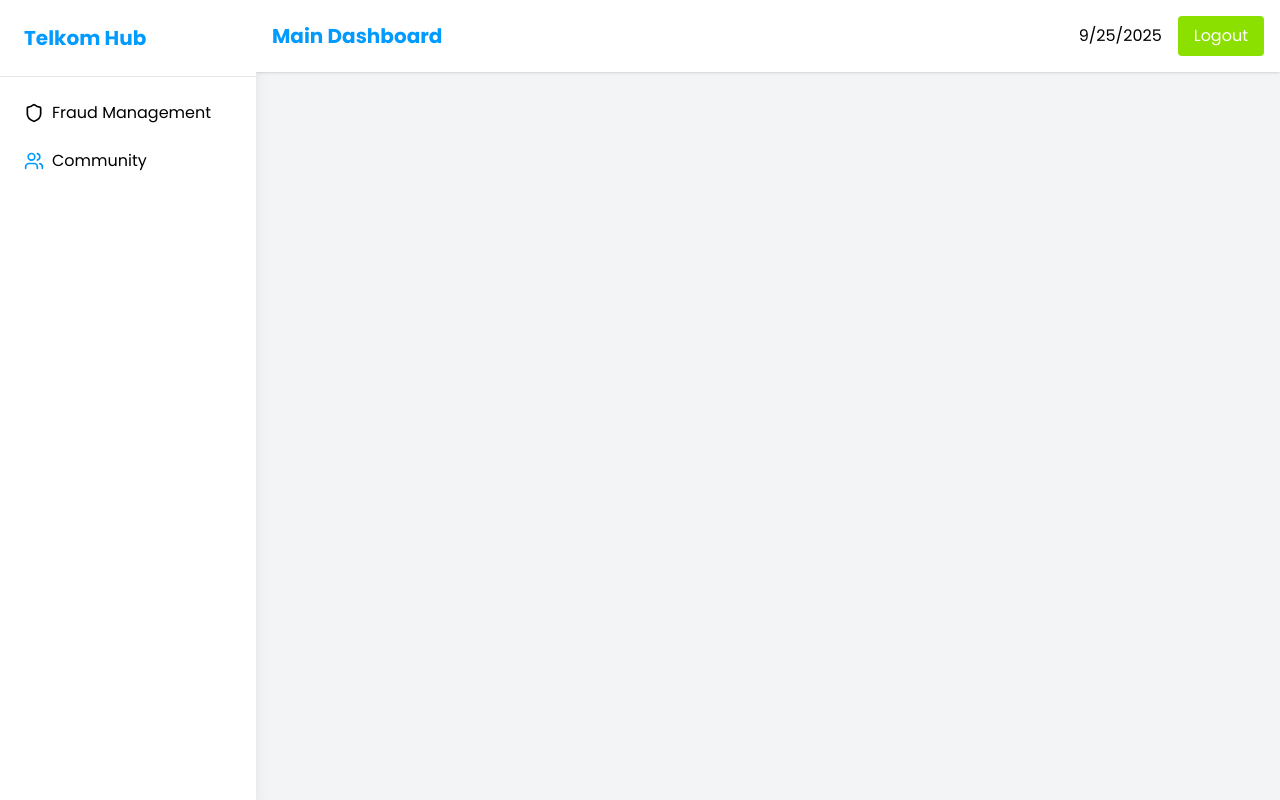
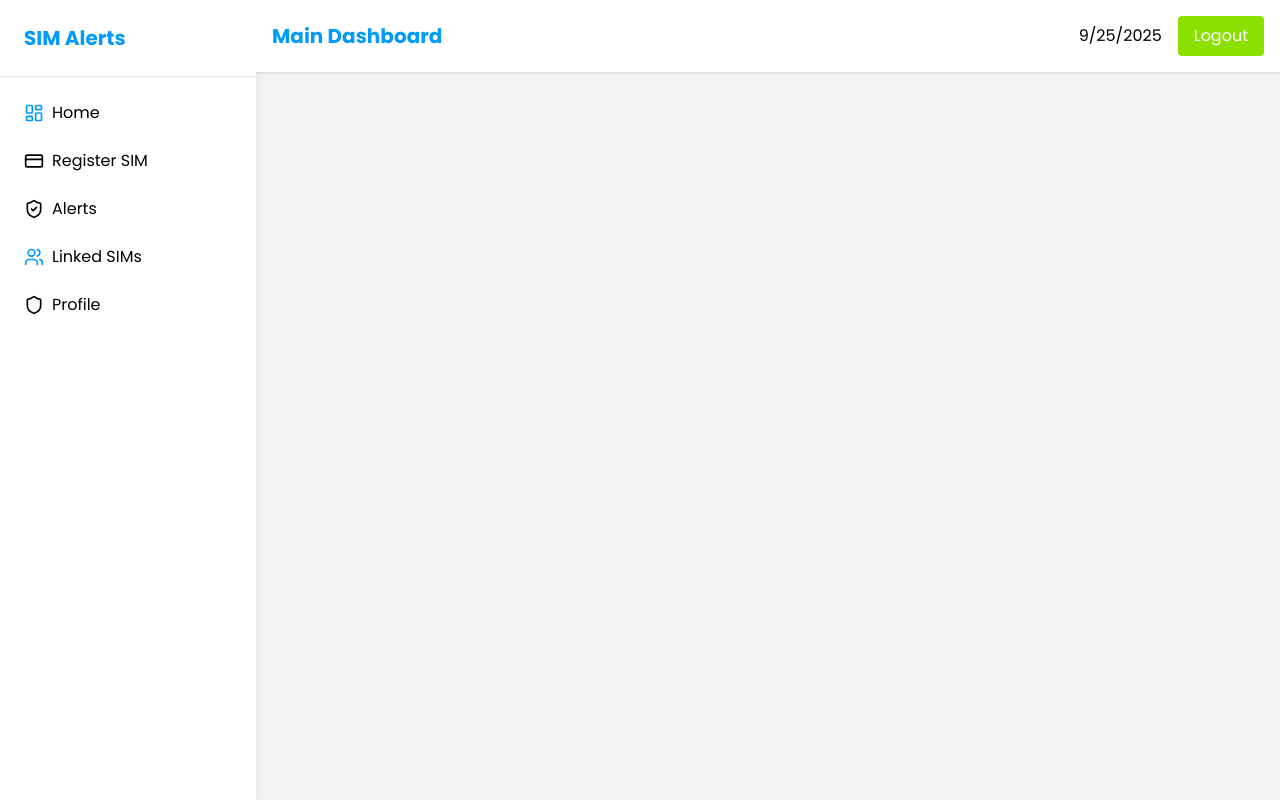
Before and after one commit to SibaCode/GK_25_v2, a React (Create React App) app in the folder telkom-distributers/: page /dashboard in a window 1280 px wide. Built offline with nearby package versions, Linux system fonts and the light colour scheme.

Commit message:
linked sims

```diff
--- a/telkom-distributers/src/components/dashboard/LinkedSims.js
+++ b/telkom-distributers/src/components/dashboard/LinkedSims.js
@@ -1,23 +1,45 @@
-import React from "react";
-
-const sampleSIMs = [
-    { id: 1, number: "0831234567", carrier: "MTN", simType: "Prepaid" },
-    { id: 2, number: "0827654321", carrier: "Vodacom", simType: "Postpaid" },
-];
+// src/components/dashboard/LinkedSims.js
+import React, { useEffect, useState } from "react";
+import { getSimProtections } from "../../services/simProtectionService";
 
 export default function LinkedSims() {
+    const [sims, setSims] = useState([]);
+
+    useEffect(() => {
+        const fetchData = async () => {
+            const data = await getSimProtections();
+            setSims(data);
+        };
+        fetchData();
+    }, []);
+
     return (
         <div className="p-6">
-            <h1 className="text-2xl font-bold mb-4">Linked SIMs</h1>
-            <ul className="space-y-2">
-                {sampleSIMs.map((sim) => (
-                    <li key={sim.id} className="p-4 bg-gray-100 rounded shadow">
-                        <p><strong>Number:</strong> {sim.number}</p>
-                        <p><strong>Carrier:</strong> {sim.carrier}</p>
-                        <p><strong>SIM Type:</strong> {sim.simType}</p>
-                    </li>
-                ))}
-            </ul>
+            <h2 className="text-xl font-bold mb-4">Linked SIMs</h2>
+            {sims.length === 0 ? (
+                <p>No SIMs registered yet.</p>
+            ) : (
+                <table className="w-full border-collapse">
+                    <thead>
+                        <tr>
+                            <th className="border px-4 py-2">Full Name</th>
+                            <th className="border px-4 py-2">Phone Number</th>
+                            <th className="border px-4 py-2">Carrier</th>
+                            <th className="border px-4 py-2">SIM Type</th>
+                        </tr>
+                    </thead>
+                    <tbody>
+                        {sims.map(sim => (
+                            <tr key={sim.id} className="hover:bg-gray-100">
+                                <td className="border px-4 py-2">{sim.fullName}</td>
+                                <td className="border px-4 py-2">{sim.phoneNumbers}</td>
+                                <td className="border px-4 py-2">{sim.carrier}</td>
+                                <td className="border px-4 py-2">{sim.simType}</td>
+                            </tr>
+                        ))}
+                    </tbody>
+                </table>
+            )}
         </div>
     );
 }
--- a/telkom-distributers/src/components/layouts/Sidebar.js
+++ b/telkom-distributers/src/components/layouts/Sidebar.js
@@ -1,20 +1,54 @@
-
+// src/components/Sidebar.js
 import React from "react";
 import { Link } from "react-router-dom";
-import { LayoutDashboard, Shield, Recycle, GraduationCap, Users, TrendingUp, DollarSign } from "lucide-react";
-import { CgAwards } from "react-icons/cg";
+import { LayoutDashboard, Shield, Users, ShieldCheck, CreditCard } from "lucide-react";
 
 const Sidebar = () => {
     return (
         <div className="w-64 bg-white shadow-lg h-screen flex flex-col">
-            <div className="p-6 font-bold text-xl text-primary border-b">Telkom Hub</div>
+            {/* Header */}
+            <div className="p-6 font-bold text-xl text-primary border-b">SIM Alerts</div>
+
+            {/* Navigation */}
             <nav className="flex-1 p-4 space-y-2">
+                <Link
+                    className="flex items-center gap-2 p-2 hover:bg-primary/10 rounded"
+                    to="/dashboard/home"
+                >
+                    <LayoutDashboard className="w-5 h-5 text-primary" />
+                    Home
+                </Link>
 
-                <Link className="flex items-center gap-2 p-2 hover:bg-primary/10 rounded" to="/fraud">
-                    <Shield className="w-5 h-5 text-warning" /> Fraud Management
+                <Link
+                    className="flex items-center gap-2 p-2 hover:bg-primary/10 rounded"
+                    to="/dashboard/register"
+                >
+                    <CreditCard className="w-5 h-5 text-warning" />
+                    Register SIM
                 </Link>
-                <Link className="flex items-center gap-2 p-2 hover:bg-primary/10 rounded" to="/community">
-                    <Users className="w-5 h-5 text-primary" /> Community
+
+                <Link
+                    className="flex items-center gap-2 p-2 hover:bg-primary/10 rounded"
+                    to="/dashboard/alerts"
+                >
+                    <ShieldCheck className="w-5 h-5 text-danger" />
+                    Alerts
+                </Link>
+
+                <Link
+                    className="flex items-center gap-2 p-2 hover:bg-primary/10 rounded"
+                    to="/dashboard/linked"
+                >
+                    <Users className="w-5 h-5 text-primary" />
+                    Linked SIMs
+                </Link>
+
+                <Link
+                    className="flex items-center gap-2 p-2 hover:bg-primary/10 rounded"
+                    to="/dashboard/profile"
+                >
+                    <Shield className="w-5 h-5 text-success" />
+                    Profile
                 </Link>
             </nav>
         </div>
--- a/telkom-distributers/src/services/simProtectionService.js
+++ b/telkom-distributers/src/services/simProtectionService.js
@@ -1,15 +1,23 @@
+// src/services/simProtectionService.js
+import { collection, addDoc, getDocs, doc, updateDoc } from "firebase/firestore";
 import { db } from "../firebase";
-import { collection, addDoc, serverTimestamp } from "firebase/firestore";
 
+const simCollection = collection(db, "simProtections");
+
+// Add new SIM registration
 export const addSimProtection = async (data) => {
-    try {
-        const docRef = await addDoc(collection(db, "simProtections"), {
-            ...data,
-            createdAt: serverTimestamp(),
-        });
-        return docRef.id;
-    } catch (error) {
-        console.error("Error adding SIM Protection record:", error);
-        throw error;
-    }
+    const docRef = await addDoc(simCollection, data);
+    return { id: docRef.id, ...data };
 };
+
+// Get all registered SIMs for the dashboard
+export const getSimProtections = async () => {
+    const snapshot = await getDocs(simCollection);
+    return snapshot.docs.map(doc => ({ id: doc.id, ...doc.data() }));
+};
+
+// Update SIM registration
+export const updateSimProtection = async (id, data) => {
+    const docRef = doc(db, "simProtections", id);
+    await updateDoc(docRef, data);
+};
```
